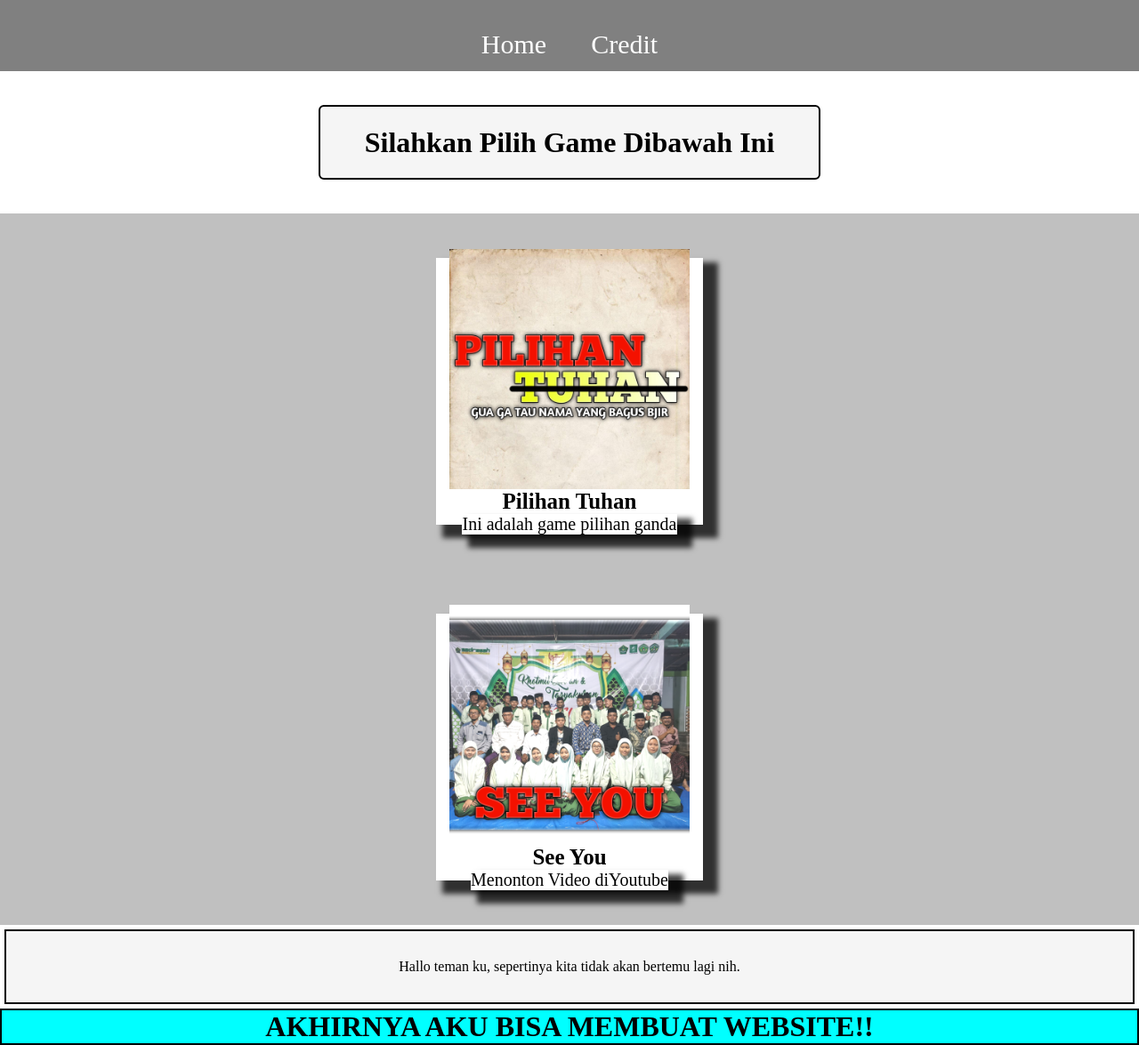
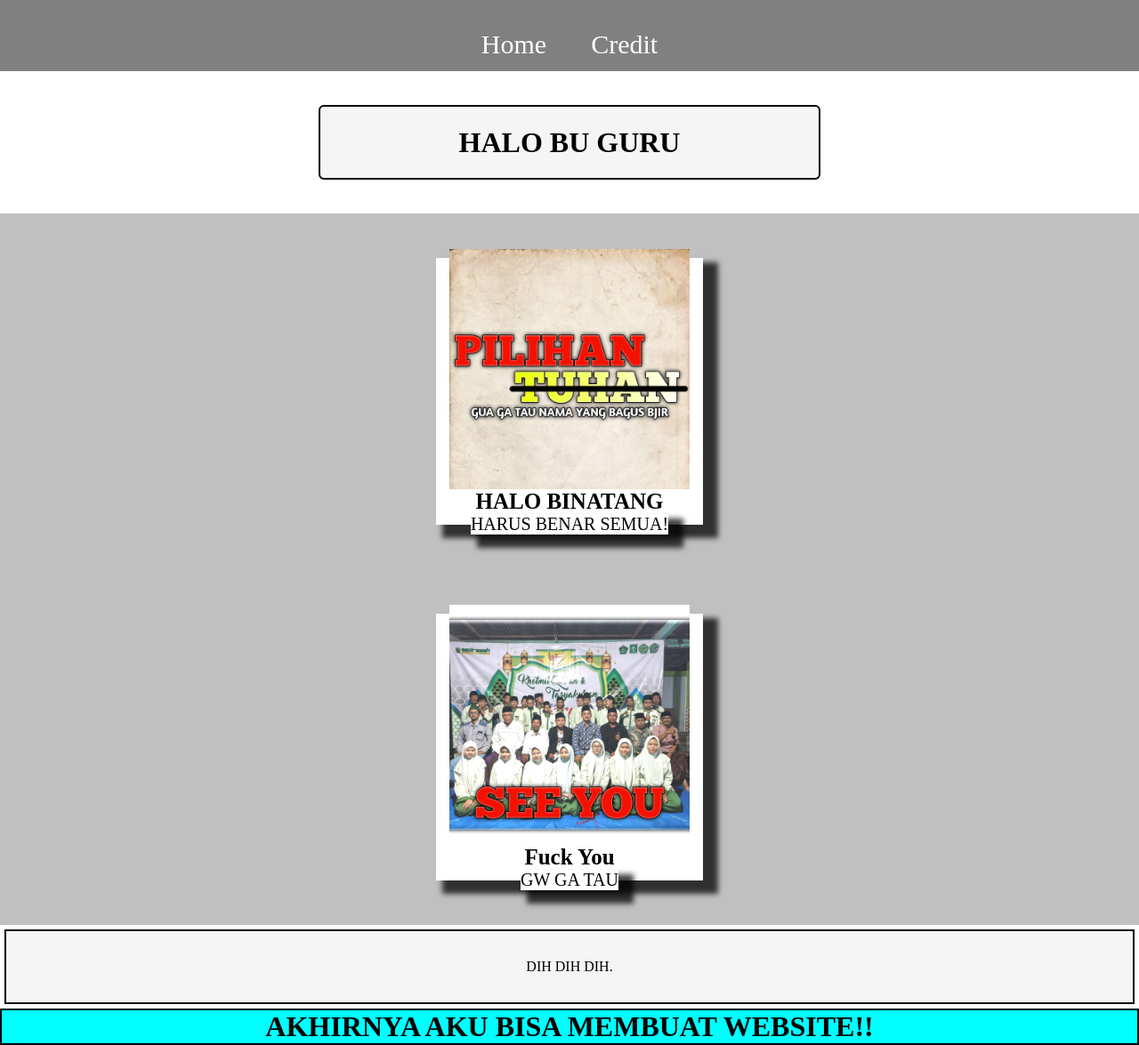
Before and after one commit to AryaD25/gradationmtsalhuda, a plain HTML site: page index.html in a window 1280 px wide. Shown: the whole page at 89% size. Drawn offline with Linux system fonts and the light colour scheme.

Commit message:
Update index.html

```diff
--- a/index.html
+++ b/index.html
@@ -25,26 +25,26 @@
 
         <!-- content -->
         <div class="h1-div">
-            <h1 class="h1-content">Silahkan Pilih Game Dibawah Ini</h1>
+            <h1 class="h1-content">HALO BU GURU</h1>
         </div>
         <div class="container-content">
             <a href="ujian.html" class="a-content">
                 <img src="ganda.jpg" class="img-content" />
-                <h1 class="content-h1">Pilihan Tuhan</h1>
-                <p class="content-p">Ini adalah game pilihan ganda</p>
+                <h1 class="content-h1">HALO BINATANG</h1>
+                <p class="content-p">HARUS BENAR SEMUA!</p>
             </a>
         </div>
         <div class="container-content">
             <a href="https://youtu.be/NxDPgfSwzz0?si=Dmh7sWSpHWXhTpCA" class="a-content">
                 <img src="seeyou.jpg" class="img-content" />
-                <h1 class="content-h1">See You</h1>
-                <p class="content-p">Menonton Video diYoutube</p>
+                <h1 class="content-h1">Fuck You</h1>
+                <p class="content-p">GW GA TAU</p>
             </a>
         </div>
         <!-- content end -->
 
         <!-- conten 2 -->
-        <p class="p-content">Hallo teman ku, sepertinya kita tidak akan bertemu lagi nih.</p>
+        <p class="p-content">DIH DIH DIH.</p>
         <!-- content 2 end -->
 
         <!-- footer -->
```
